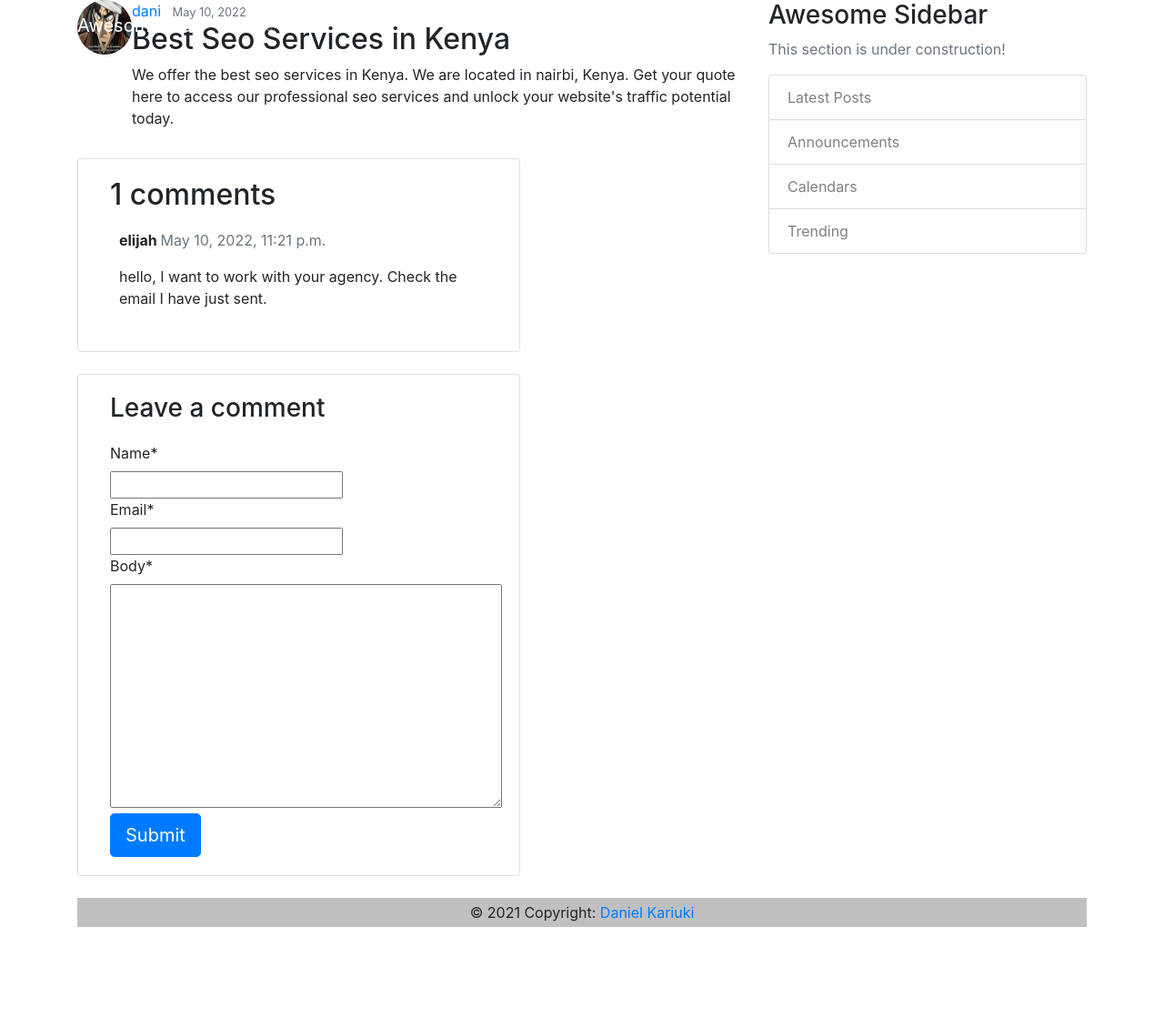
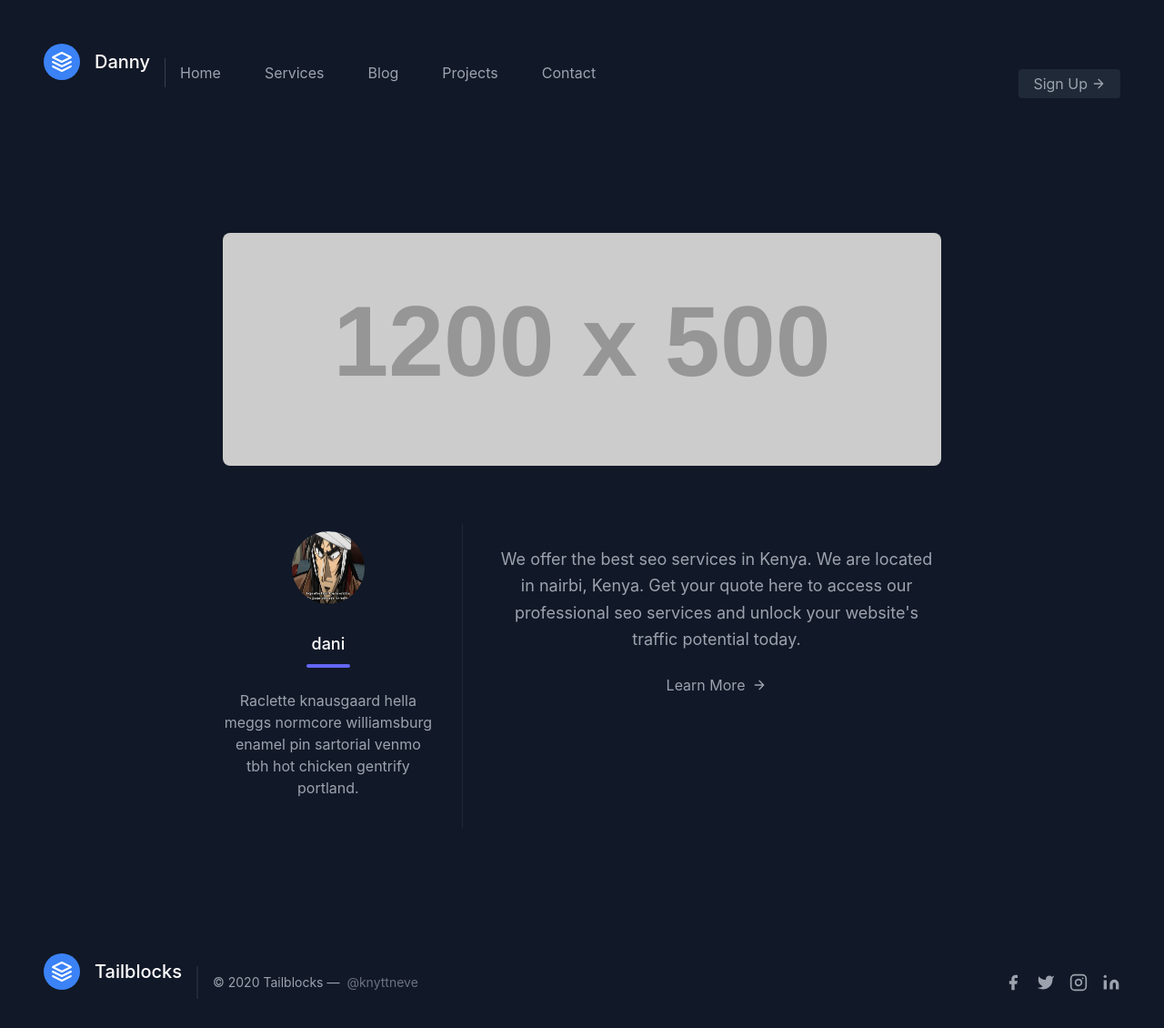
Before and after one commit to NjeruKariuki/Resume-online, a Django app: page /blog/post/1/ in a window 1280 px wide. Shown: the whole page at 91% size. Before the commit the page ends 1019 px from the top, so only its background shows below. Run offline with Django 4.2, Linux system fonts and the light colour scheme; data comes from the database, SQL or seed files in the repository; both versions use the stored data as it was after the commit; grey boxes labelled with a size stand in for pictures from a placeholder-image service; some libraries are stand-ins or nearby versions.

Commit message:
added blog area

```diff
--- /dev/null
+++ b/blog/static/blog/style.css
@@ -0,0 +1,3 @@
+.container-blog {
+    background-color: #111827;
+}
--- a/blog/templates/post_detail.html
+++ b/blog/templates/post_detail.html
@@ -1,8 +1,60 @@
-{% extends 'blog/base.html' %}
+{% extends 'portfolio/base.html' %}
 {% load crispy_forms_tags %}
 
+<div class="container-blog">
+    {%block content %}
 
-{%block content %}
+    <section class="text-gray-400 bg-gray-900 body-font">
+        <div class="container px-5 py-24 mx-auto flex flex-col">
+          <div class="lg:w-4/6 mx-auto">
+            <div class="rounded-lg h-64 overflow-hidden">
+              <img alt="content" class="object-cover object-center h-full w-full" src="https://dummyimage.com/1200x500">
+            </div>
+            <div class="flex flex-col sm:flex-row mt-10">
+              <div class="sm:w-1/3 text-center sm:pr-8 sm:py-8">
+                <div class="w-20 h-20 rounded-full inline-flex items-center justify-center bg-gray-800 text-gray-600">
+                    <img class="blog-img" src=" {{ post.author.profile.image.url }}" style="height: 80px; width:80px; border-radius: 50%;">
+                    <circle cx="12" cy="7" r="4"></circle>
+                  </svg>
+                </div>
+                <div class="flex flex-col items-center text-center justify-center">
+                  <h2 class="font-medium title-font mt-4 text-white text-lg"> {{ post.author }}</h2>
+                  <div class="w-12 h-1 bg-indigo-500 rounded mt-2 mb-4"></div>
+                  <p class="text-base text-gray-400">Raclette knausgaard hella meggs normcore williamsburg enamel pin sartorial venmo tbh hot chicken gentrify portland.</p>
+                </div>
+              </div>
+              <div class="sm:w-2/3 sm:pl-8 sm:py-8 sm:border-l border-gray-800 sm:border-t-0 border-t mt-4 pt-4 sm:mt-0 text-center sm:text-left">
+                <p class="leading-relaxed text-lg mb-4">{{ post.content }}</p>
+                <a class="text-indigo-400 inline-flex items-center">Learn More
+                  <svg fill="none" stroke="currentColor" stroke-linecap="round" stroke-linejoin="round" stroke-width="2" class="w-4 h-4 ml-2" viewBox="0 0 24 24">
+                    <path d="M5 12h14M12 5l7 7-7 7"></path>
+                  </svg>
+                </a>
+              </div>
+            </div>
+          </div>
+        </div>
+      </section>
+
+
+
+
+
+
+
+
+
+
+
+
+
+
+
+
+
+
+      <!--
+
     <article class="media content-section">
         <img class="rounded-circle article img" src=" {{ post.author.profile.image.url }}" style="height:60px;width:60px;">
     <div class="media-body">
@@ -27,7 +79,8 @@
 
 <div class="col-md-8 card mb-4  mt-3 ">
     <div class="card-body">
-            <!-- comments -->
+
+
         <h2>{{ num_of_comments }} comments</h2>
 
 
@@ -62,4 +115,7 @@
     </div>
     </div>
 
+-->
 {% endblock content %}
+
+</div>
--- a/users/templates/users/login.html
+++ b/users/templates/users/login.html
@@ -1,4 +1,4 @@
-{% extends "blog/base.html" %}
+{% extends "portfolio/base.html" %}
 {% load crispy_forms_tags %}
 {% block content %}
     <div class="content-section">
--- a/users/templates/users/profile.html
+++ b/users/templates/users/profile.html
@@ -1,4 +1,4 @@
-{% extends 'blog/base.html' %}
+{% extends 'portfolio/base.html' %}
 {% load crispy_forms_tags %}
 {% block content %}
     <div class="content-section">
--- a/users/templates/users/register.html
+++ b/users/templates/users/register.html
@@ -1,4 +1,4 @@
-{% extends 'blog/base.html' %}
+{% extends 'portfolio/base.html' %}
 {% load crispy_forms_tags %}
 {% block content %}
     <div class="content-section">
```
Also changed, not shown: db.sqlite3. Lines whose indentation alone changed are shown as unchanged.
